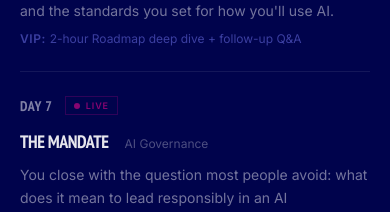
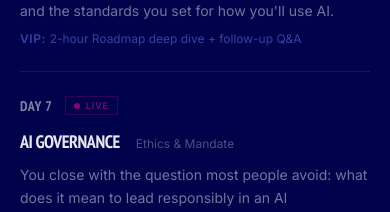
Before and after one commit to TheMSFlow/aisc-v2, a Next.js app: page / in a window 390 px wide. Shown: the part 5980-6192 px from the top of the page. Built offline with nearby package versions, Linux system fonts and the light colour scheme; no server answers.

Commit message:
padding edits on hero section

```diff
--- a/src/components/layout/Section.jsx
+++ b/src/components/layout/Section.jsx
@@ -12,6 +12,7 @@ const spacings = {
   compact: "py-12 md:py-16",
   default: "py-20 md:py-28",
   loose: "py-28 md:py-36",
+  hero: "py-12 md:py-22",
 };
 
 const Section = forwardRef(function Section(
--- a/src/components/sections/Curriculum.jsx
+++ b/src/components/sections/Curriculum.jsx
@@ -75,8 +75,8 @@ const DAYS = [
   },
   {
     day: "Day 7",
-    name: "The Mandate",
-    subtitle: "AI Governance",
+    name: "AI Governance",
+    subtitle: "Ethics & Mandate",
     type: "live",
     duration: "2 hrs",
     description:
--- a/src/components/sections/Hero.jsx
+++ b/src/components/sections/Hero.jsx
@@ -40,7 +40,7 @@ function RotatingWord({ words, interval = 2000 }) {
 export default function Hero() {
   return (
     <div className="bg-dark-blue text-white">
-      <Section id="hero" spacing="compact">
+      <Section id="hero" spacing="hero">
         {/* Two-column: copy left, briefing right */}
         <div className="grid gap-12 lg:grid-cols-[5fr_6fr] lg:gap-16 xl:gap-20">
           {/* Left — headline + body + CTA */}
```
